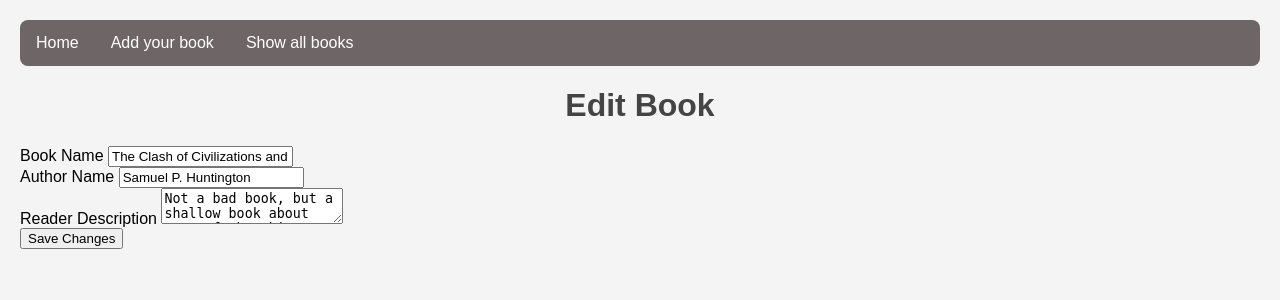
After one commit to Daniel-7733/bookshelf, a Flask app: page /edit/1 in a window 1280 px wide. The commit adds this page. Shown: the top 300 px of the page. Run offline with Flask 3, Linux system fonts and the light colour scheme; data comes from the database, SQL or seed files in the repository; both versions use the stored data as it was after the commit.

Commit message:
adding more css line and edit buttom. Plus, fixing some line and comment

```diff
--- a/app.py
+++ b/app.py
@@ -31,15 +31,30 @@ def all_books() -> str: # New route to display all books
     books: list[Book] = Book.query.order_by(Book.id.desc()).all()
     return render_template("all_books.html", book_list=books)
 
+@app.route('/edit/<int:book_id>', methods=['GET', 'POST'])
+def edit_book(book_id: int) -> Response | str:
+    book: Book = Book.query.get_or_404(book_id)  # fetch by ID
+    if request.method == 'POST':
+        book.book_name = request.form.get("book_name", "").strip()
+        book.author_name = request.form.get("author_name", "").strip()
+        book.reader_description = request.form.get("reader_description", "").strip()
+
+        db.session.commit()
+        flash(f"Updated {book.book_name}", "success")
+        return redirect(url_for('all_books'))
+    return render_template('edit.html', book=book)
+
 
 @app.route('/delete/<int:book_id>', methods=['GET', 'POST'])
 def delete_book(book_id: int) -> Response | str:
     book: Book = Book.query.get_or_404(book_id)  # fetch by ID
+
     if request.method == 'POST':
         db.session.delete(book)
         db.session.commit()
         flash(f"Deleted {book.book_name}", "success")
         return redirect(url_for('all_books'))
+
     return render_template('delete.html', book=book)
 
 
@@ -62,7 +77,6 @@ def add_book() -> Response | str:
             db.session.add(new_book)
             db.session.commit()
             flash(f'Book "{title}" has been added!', "success")
-
         return redirect(url_for("add_book"))
 
     return render_template("add.html")
--- a/static/css/style.css
+++ b/static/css/style.css
@@ -10,7 +10,7 @@ body {
 .navbar ul {
     list-style-type: none;
     background-color: #6e6666;
-    padding: 0px;
+    padding: 0px; /* This one change the size of the nav bar from top to bottom */
     margin: 0px;
     overflow: hidden; /* clear floats and write the items horizontally not vertically */
     border-radius: 8px; /* rounded corners */
@@ -32,13 +32,14 @@ body {
     background-color: #575757;
 }
 
-.navbar-brand { /* This one target the Bookshelf title */
+/* Below line one target the Bookshelf title */
+/* .navbar-brand {
     font-size: 40px;
     font-weight: bold;
     color: rgb(23, 20, 20);
     padding: 14px 16px;
     text-decoration: none;
-}
+} */
 
 /* nav bar finished*/
 
--- a/templates/all_books.html
+++ b/templates/all_books.html
@@ -21,8 +21,7 @@
           <!-- Actions -->
           <p>
             <a href="{{ url_for('delete_book', book_id=book.id) }}" class="delete-link">Delete</a>
-            <!-- This edit link is comment but because of Jinja I need to comment it like this and I use # -->
-            {# <a href="{{ url_for('edit_book', book_id=book.id) }}" class="edit-link">Edit</a> #}
+            <a href="{{ url_for('edit_book', book_id=book.id) }}" class="edit-link">Edit</a>
 
           </p>
         </li>
--- a/templates/base.html
+++ b/templates/base.html
@@ -12,7 +12,7 @@
     <!-- Top navigation bar -->
     <nav class="navbar">
       <div class="container-fluid">
-        <a class="navbar-brand" href="{{ url_for('index') }}">BookShelf</a>
+        <!-- <a class="navbar-brand" href="{{ url_for('index') }}">BookShelf</a> -->
         <ul class="navbar-nav">
           <li class="nav-item"><a class="nav-link" href="{{ url_for('index') }}">Home</a></li>
           <li class="nav-item"><a class="nav-link" href="{{ url_for('add_book') }}">Add your book</a></li>
--- /dev/null
+++ b/templates/edit.html
@@ -0,0 +1,26 @@
+{% extends "base.html" %}
+
+{% block title %}Bookshelf · Edit Book{% endblock %}
+
+{% block extra_css %}
+  <link rel="stylesheet" href="{{ url_for('static', filename='css/edit.css') }}">
+{% endblock %}
+
+{% block content %}
+  <h1>Edit Book</h1>
+  <form method="POST">
+    <div>
+      <label for="book_name">Book Name</label>
+      <input type="text" id="book_name" name="book_name" value="{{ book.book_name }}" required>
+    </div>
+    <div>
+      <label for="author_name">Author Name</label>
+      <input type="text" id="author_name" name="author_name" value="{{ book.author_name }}" required>
+    </div>
+    <div>
+      <label for="reader_description">Reader Description</label>
+      <textarea id="reader_description" name="reader_description" required>{{ book.reader_description }}</textarea>
+    </div>
+    <button type="submit">Save Changes</button>
+  </form>
+{% endblock %}
```
Also changed, not shown: static/css/add.css (+0 -13 lines), static/css/all_books.css (+15 -0 lines), static/css/delete.css (added, +53 -0 lines), templates/delete.html (+13 -8 lines), instance/book.db, static/css/edit.css (added).
